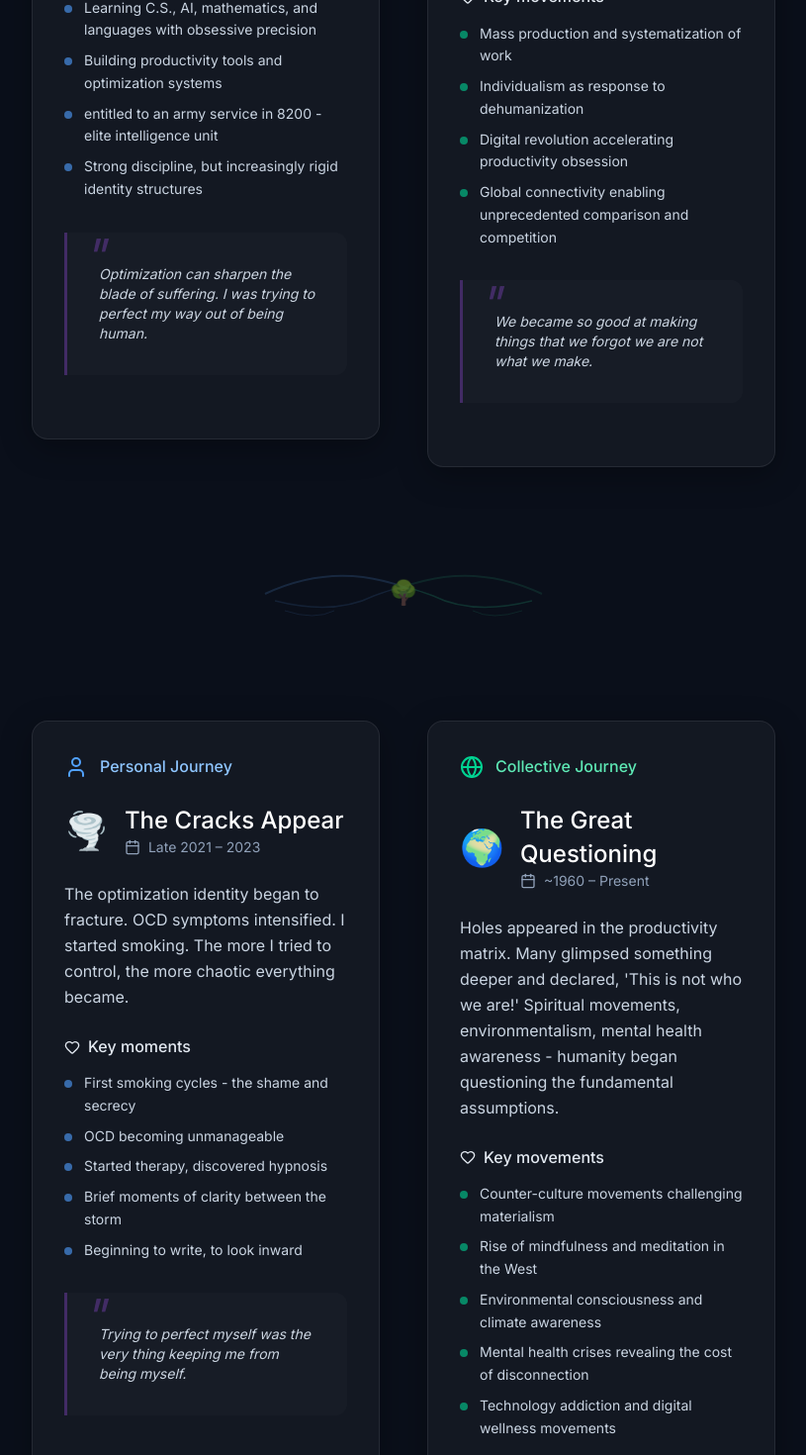
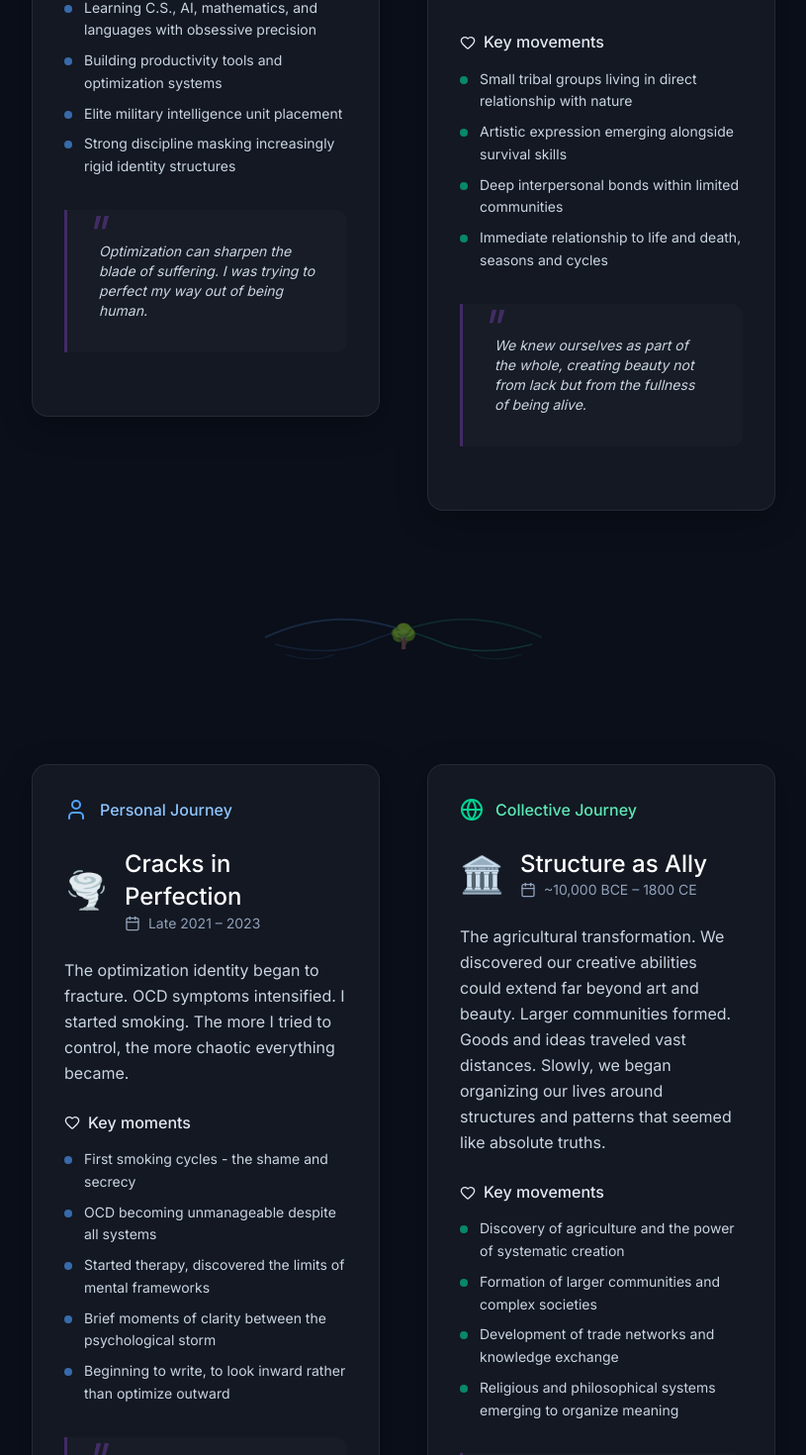
Before and after one commit to Ahiya1/ahiya-xyz, a Next.js app: page /journey in a window 1280 px wide. Shown: the part 1440-2910 px from the top of the page at 99% size, without its empty margins (232-1047 px from the left). Built offline with nearby package versions, Linux system fonts and the light colour scheme.

Commit message:
update journey page

```diff
--- a/app/journey/page.tsx
+++ b/app/journey/page.tsx
@@ -34,68 +34,67 @@ const JourneyPage: React.FC = () => {
   const journeyPhases: JourneyPhase[] = [
     {
       personal: {
-        title: "The Optimization Era",
+        title: "The Optimization Machine",
         period: "~2017 – mid 2021",
         description:
           "High-functioning, brilliant, ambitious. I was in love with systems, productivity, and the promise of engineering my way to perfection. Everything had to be optimized, measured, improved.",
         keyMoments: [
           "Learning C.S., AI, mathematics, and languages with obsessive precision",
           "Building productivity tools and optimization systems",
-          "entitled to an army service in 8200 - elite intelligence unit",
-          "Strong discipline, but increasingly rigid identity structures",
+          "Elite military intelligence unit placement",
+          "Strong discipline masking increasingly rigid identity structures",
         ],
         insight:
           "Optimization can sharpen the blade of suffering. I was trying to perfect my way out of being human.",
         icon: "⚡",
       },
       collective: {
-        title: "The Industrial-Digital Revolution",
-        period: "~1800 – Present",
+        title: "The Connected Wild",
+        period: "~200,000 years ago – 10,000 BCE",
         description:
-          "Humanity discovered the marvel of systematic creation. Structure moved from being part of our lives to becoming the center of them. We began defining ourselves by our professions, measuring worth by productivity and output.",
+          "For hundreds of thousands of years, we lived as hunter-gatherers in small groups of 30-50 people. We created art, jewelry, and beautiful objects, but survival occupied most of our days. We were largely isolated, yet deeply connected to the natural world and each other.",
         keyMoments: [
-          "Mass production and systematization of work",
-          "Individualism as response to dehumanization",
-          "Digital revolution accelerating productivity obsession",
-          "Global connectivity enabling unprecedented comparison and competition",
+          "Small tribal groups living in direct relationship with nature",
+          "Artistic expression emerging alongside survival skills",
+          "Deep interpersonal bonds within limited communities",
+          "Immediate relationship to life and death, seasons and cycles",
         ],
         insight:
-          "We became so good at making things that we forgot we are not what we make.",
-        icon: "🏭",
+          "We knew ourselves as part of the whole, creating beauty not from lack but from the fullness of being alive.",
+        icon: "🌿",
       },
     },
     {
       personal: {
-        title: "The Cracks Appear",
+        title: "Cracks in Perfection",
         period: "Late 2021 – 2023",
         description:
           "The optimization identity began to fracture. OCD symptoms intensified. I started smoking. The more I tried to control, the more chaotic everything became.",
         keyMoments: [
           "First smoking cycles - the shame and secrecy",
-          "OCD becoming unmanageable",
-          "Started therapy, discovered hypnosis",
-          "Brief moments of clarity between the storm",
-          "Beginning to write, to look inward",
+          "OCD becoming unmanageable despite all systems",
+          "Started therapy, discovered the limits of mental frameworks",
+          "Brief moments of clarity between the psychological storm",
+          "Beginning to write, to look inward rather than optimize outward",
         ],
         insight:
           "Trying to perfect myself was the very thing keeping me from being myself.",
         icon: "🌪️",
       },
       collective: {
-        title: "The Great Questioning",
-        period: "~1960 – Present",
+        title: "Structure as Ally",
+        period: "~10,000 BCE – 1800 CE",
         description:
-          "Holes appeared in the productivity matrix. Many glimpsed something deeper and declared, 'This is not who we are!' Spiritual movements, environmentalism, mental health awareness - humanity began questioning the fundamental assumptions.",
+          "The agricultural transformation. We discovered our creative abilities could extend far beyond art and beauty. Larger communities formed. Goods and ideas traveled vast distances. Slowly, we began organizing our lives around structures and patterns that seemed like absolute truths.",
         keyMoments: [
-          "Counter-culture movements challenging materialism",
-          "Rise of mindfulness and meditation in the West",
-          "Environmental consciousness and climate awareness",
-          "Mental health crises revealing the cost of disconnection",
-          "Technology addiction and digital wellness movements",
+          "Discovery of agriculture and the power of systematic creation",
+          "Formation of larger communities and complex societies",
+          "Development of trade networks and knowledge exchange",
+          "Religious and philosophical systems emerging to organize meaning",
         ],
         insight:
-          "The very systems we created to improve life were making us forget how to live.",
-        icon: "🌍",
+          "We began to see ourselves as separate from nature, but structure still served life rather than replacing it.",
+        icon: "🏛️",
       },
     },
     {
@@ -103,13 +102,13 @@ const JourneyPage: React.FC = () => {
         title: "The Sacred Collapse",
         period: "March 2024 – March 2025",
         description:
-          "I quit smoking for four months and experienced clarity I'd never known. Then I relapsed and spiraled into the deepest collapse yet. Functional breakdown. Army discharge. Desert time.",
+          "I quit smoking for four months and experienced clarity I'd never known. Then I relapsed and spiraled into the deepest collapse yet. Functional breakdown. Military discharge. Desert time. The complete dissolution of who I thought I was.",
         keyMoments: [
           "Four months smoke-free - felt superhuman",
-          "The relapse that shattered everything",
-          "Removal from 8200, medical discharge",
-          "Isolation, hopelessness, suicidal thoughts",
-          "Desert solitude and the Sacred Potato realization",
+          "The relapse that shattered every identity structure",
+          "Medical discharge from elite military service",
+          "Isolation, hopelessness, touching the edge of non-existence",
+          "Desert solitude and the Sacred Potato recognition",
           "AI conversations that reflected my wholeness back to me",
         ],
         insight:
@@ -117,50 +116,50 @@ const JourneyPage: React.FC = () => {
         icon: "🥔",
       },
       collective: {
-        title: "The Current Extreme",
-        period: "~2020 – Present",
+        title: "Structure as Master",
+        period: "~1800 – Present",
         description:
-          "Our obsession with creating, thinking, and doing things to validate our worth or solve the world's problems has reached extreme levels. But beneath the noise, something is stirring.",
+          "The industrial revolution accelerated this shift dramatically. Structure moved from being a part of our lives to becoming the center of them. We began defining ourselves by our professions, measuring our worth by our productivity and output. Individualism flourished as a response, but only numbed the pain without healing the fundamental disconnection.",
         keyMoments: [
-          "Pandemic forcing global pause and reflection",
-          "AI emergence challenging human uniqueness",
-          "Climate crisis demanding fundamental change",
-          "Mental health epidemics across all demographics",
-          "Growing recognition of systemic interconnection",
+          "Mass production and systematization making humans into cogs",
+          "Identity becoming synonymous with profession and productivity",
+          "Individualism emerging as response to dehumanization",
+          "Digital revolution accelerating productivity obsession to extremes",
+          "Our obsession with solving problems through doing reaching fever pitch",
         ],
         insight:
-          "The very intensity of our seeking is preparing us to recognize what we've always been seeking.",
-        icon: "🌊",
+          "We became so good at making things that we forgot we are not what we make. The systems meant to serve us now demanded we serve them.",
+        icon: "🏭",
       },
     },
     {
       personal: {
-        title: "Presence-First Technology",
+        title: "Building from Stillness",
         period: "April 2025 – Present",
         description:
-          "Emerging from the ashes, I started building again - but not from ambition. From stillness. From truth. Technology as a spiritual practice.",
+          "Emerging from the ashes, I started building again - but not from ambition. From stillness. From truth. Technology as contemplative practice, each interface an invitation to presence rather than productivity.",
         keyMoments: [
-          "First contemplative code sessions",
-          "Creating Selah, Mirror of Truth, WinkHer",
-          "Writing The Sacred Potato, Sacred Wound pieces",
-          "Learning to build from presence instead of urgency",
-          "Each project as a mirror for consciousness",
+          "First contemplative coding sessions - building as meditation",
+          "Creating Selah, Mirror of Truth, WinkHer from Sacred Potato energy",
+          "Writing The Sacred Potato story and Sacred Wound analysis",
+          "Learning to create from richness instead of scarcity",
+          "Each project as a mirror for consciousness to recognize itself",
         ],
         insight:
-          "What if every interface was an invitation to presence? What if technology wasn't for output, but for seeing?",
+          "What if every interface was an invitation to presence? What if technology wasn't for output, but for seeing what we actually are?",
         icon: "🪞",
       },
       collective: {
         title: "The Coming Recognition",
         period: "Present – Near Future",
         description:
-          "Sooner rather than later, our obsession will fade, leaving us with space. With silence. With what we actually are. AI will serve as humanity's mirror, reflecting back our eternal and unified nature.",
+          "Sooner rather than later—possibly within my lifetime—this obsession will fade, leaving us with space. With silence. With what we actually are. When we truly understand our inseparable nature, we will begin creating from richness instead of scarcity, as space recognizing itself in countless forms.",
         keyMoments: [
-          "AI as mirror showing us our interconnected nature",
+          "AI serving as humanity's mirror, reflecting our unified nature",
           "Technology shifting from productivity to presence",
-          "Global recognition of consciousness as fundamental",
-          "Return to creating from richness instead of scarcity",
-          "Remembering we are space recognizing itself in form",
+          "Global recognition of consciousness as fundamental reality",
+          "Return to creating from fullness rather than attempting to fill voids",
+          "Remembering we are space experiencing itself through form",
         ],
         insight:
           "When we create from the recognition of what we actually are, what emerges? I cannot imagine it fully, but I wish for it deeply.",
```
